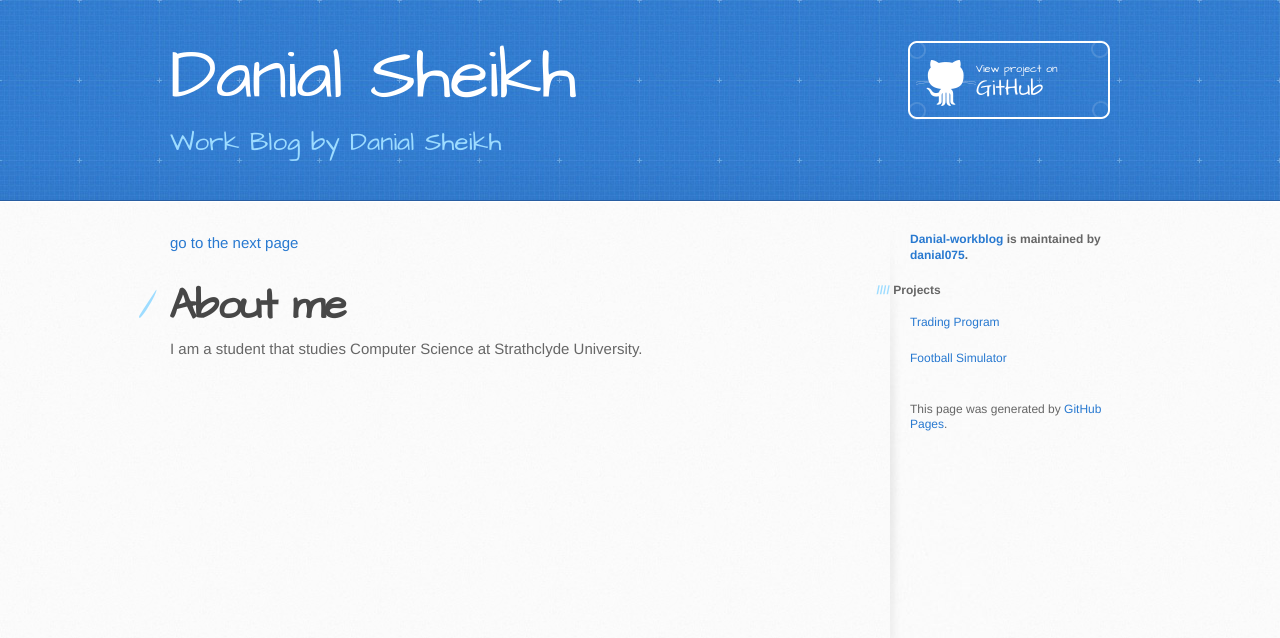
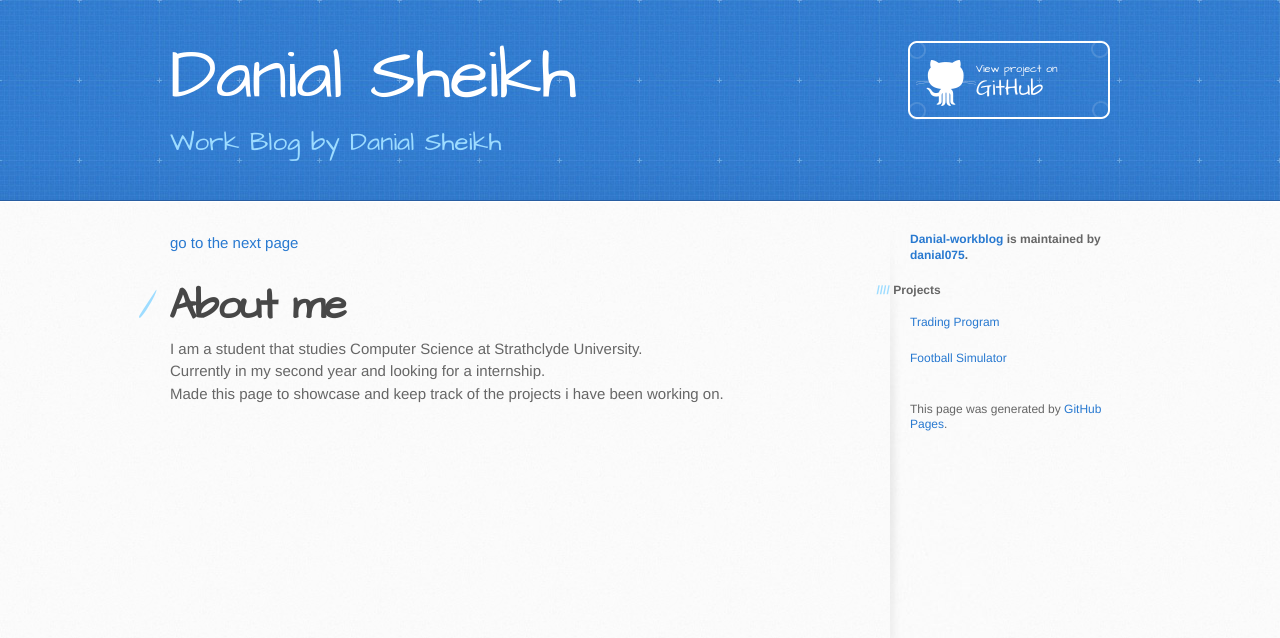
Before and after one commit to danial075/Danial-workblog, a Jekyll site: the page built from index.md, in a window 1280 px wide. Shown: the top 638 px of the page. Built offline with Jekyll 4.4.1, drawn with Linux system fonts in a browser that asks for light colours.

Commit message:
more about me

```diff
--- a/index.md
+++ b/index.md
@@ -3,4 +3,4 @@ layout: default
 ---
 [go to the next page](/trading-program)
 # **About me**
-<p> I am a student that studies Computer Science at Strathclyde University.
+<p> I am a student that studies Computer Science at Strathclyde University.<br>Currently in my second year and looking for a internship. <br>Made this page to showcase and keep track of the projects i have been working on. </p>
```
Also changed, not shown: trading-program.md (+1 -0 lines).
